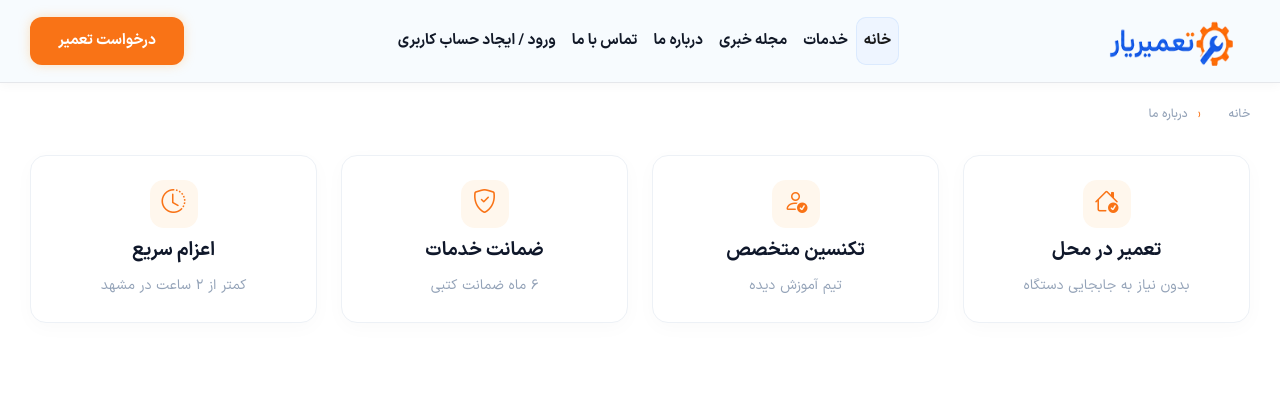
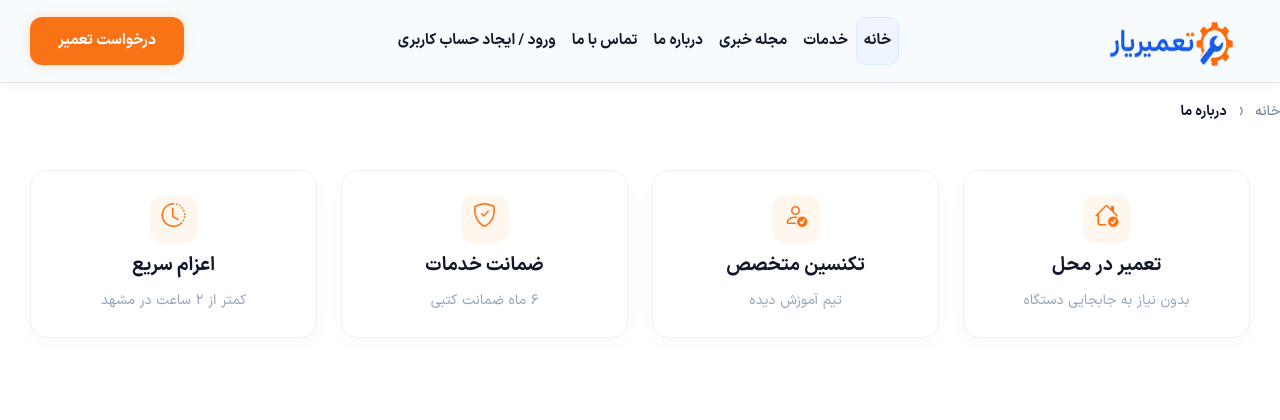
Before and after one commit to Fs310/acharin, a Django app: page /about in a window 1280 px wide. Shown: the top 420 px of the page. Run offline with Django 5.2, Linux system fonts and the light colour scheme; some libraries are stand-ins or nearby versions.

Commit message:
Standardize about breadcrumb

```diff
--- a/Home/templates/Home/about.html
+++ b/Home/templates/Home/about.html
@@ -2,7 +2,7 @@
 {% load static %}
 {% block title %}درباره آچارین{% endblock %}
 {% block body %}
-<nav class="about-link" aria-label="مسیر صفحه">
+<nav class="site-breadcrumb" aria-label="مسیر صفحه">
     <a href="{% url 'home:homes' %}">خانه</a>
     <span aria-current="page">درباره ما</span>
 </nav>
```
